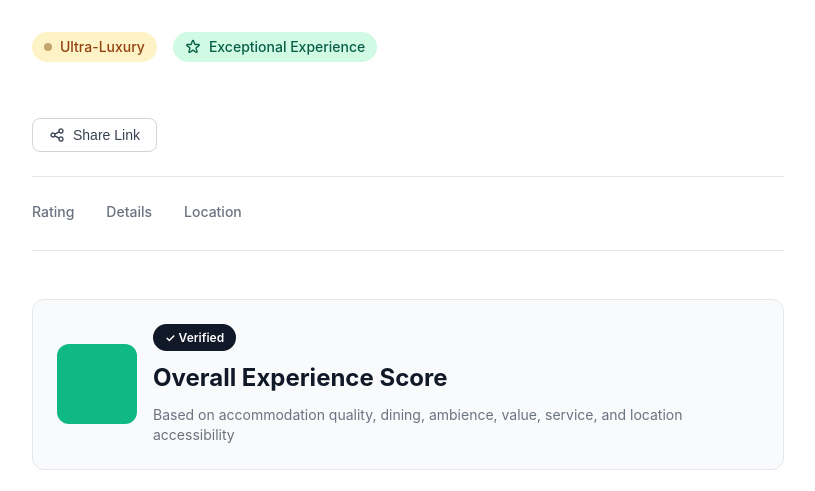
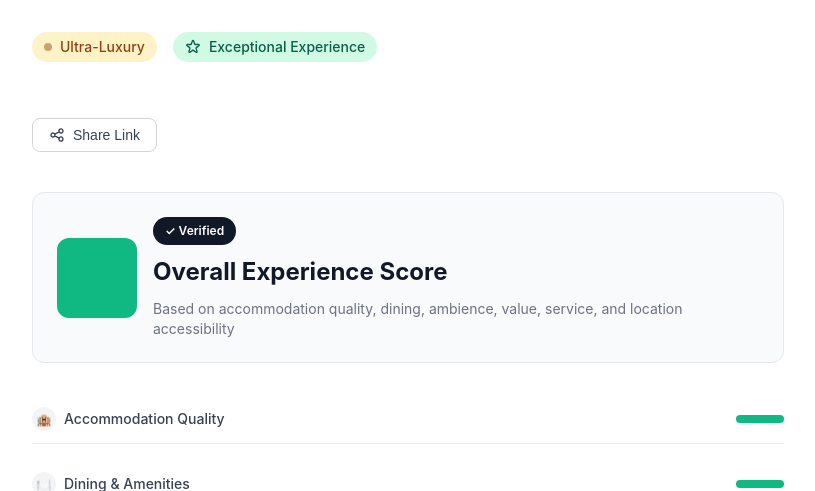
Before and after one commit to SuitedStay/SuitedStay, a Node project: template templates/hotel-template.hbs in a window 1280 px wide. Shown: the top 491 px of the page, without its empty margins (232-1047 px from the left). Run offline with Node 20 templates, Linux system fonts and the light colour scheme; the template is opened without the code that fills it, so the values that code supplies are empty.

Commit message:
Remove duplicate navigation tabs from hotel template

```diff
--- a/templates/hotel-template.hbs
+++ b/templates/hotel-template.hbs
@@ -352,38 +352,6 @@
             text-align: center;
         }
 
-        /* Navigation Tabs */
-        .nav-tabs {
-            display: flex;
-            gap: 2rem;
-            border-top: 1px solid #e5e7eb;
-            border-bottom: 1px solid #e5e7eb;
-            margin-bottom: 2rem;
-            overflow-x: auto;
-            padding: 0.75rem 0;
-        }
-
-        .nav-tab {
-            padding: 0.75rem 0;
-            color: #6b7280;
-            text-decoration: none;
-            font-weight: 500;
-            border-bottom: 2px solid transparent;
-            transition: all 0.2s;
-            white-space: nowrap;
-            cursor: pointer;
-        }
-
-        .nav-tab:hover {
-            color: #374151;
-            border-bottom-color: #d1d5db;
-        }
-
-        .nav-tab.active {
-            color: #111827;
-            border-bottom-color: #c5a46d;
-        }
-
         /* Content Sections */
         .content-section {
             margin: 1.5rem 0;
@@ -637,15 +605,7 @@
                 </div>
             </div>
 
-            <!-- Navigation Tabs -->
-            <div class="nav-tabs">
-                <a href="#rating-section" class="nav-tab active" onclick="scrollToSection('rating-section')">Rating</a>
-                <a href="#details-section" class="nav-tab" onclick="scrollToSection('details-section')">Details</a>
-                <a href="#location-section" class="nav-tab" onclick="scrollToSection('location-section')">Location</a>
-                {{#if faq_1}}
-                <a href="#faq-section" class="nav-tab" onclick="scrollToSection('faq-section')">FAQ</a>
-                {{/if}}
-            </div>
+
 
             <!-- Rating Section -->
             <section id="rating-section" class="content-section">
@@ -942,48 +902,6 @@
                 toast.classList.remove('show');
             }, 2000);
         }
-
-        function scrollToSection(sectionId) {
-            const element = document.getElementById(sectionId);
-            if (element) {
-                element.scrollIntoView({
-                    behavior: 'smooth',
-                    block: 'start'
-                });
-
-                // Update active tab
-                document.querySelectorAll('.nav-tab').forEach(tab => {
-                    tab.classList.remove('active');
-                });
-
-                event.target.classList.add('active');
-            }
-        }
-
-        // Add active state to navigation tabs based on scroll position
-        window.addEventListener('scroll', function() {
-            const sections = ['rating-section', 'details-section', 'location-section', 'faq-section'];
-            const navTabs = document.querySelectorAll('.nav-tab');
-
-            let currentSection = '';
-
-            sections.forEach(sectionId => {
-                const element = document.getElementById(sectionId);
-                if (element) {
-                    const rect = element.getBoundingClientRect();
-                    if (rect.top <= 100 && rect.bottom >= 100) {
-                        currentSection = sectionId;
-                    }
-                }
-            });
-
-            navTabs.forEach((tab, index) => {
-                tab.classList.remove('active');
-                if (sections[index] === currentSection) {
-                    tab.classList.add('active');
-                }
-            });
-        });
     </script>
 </body>
 </html>
```
